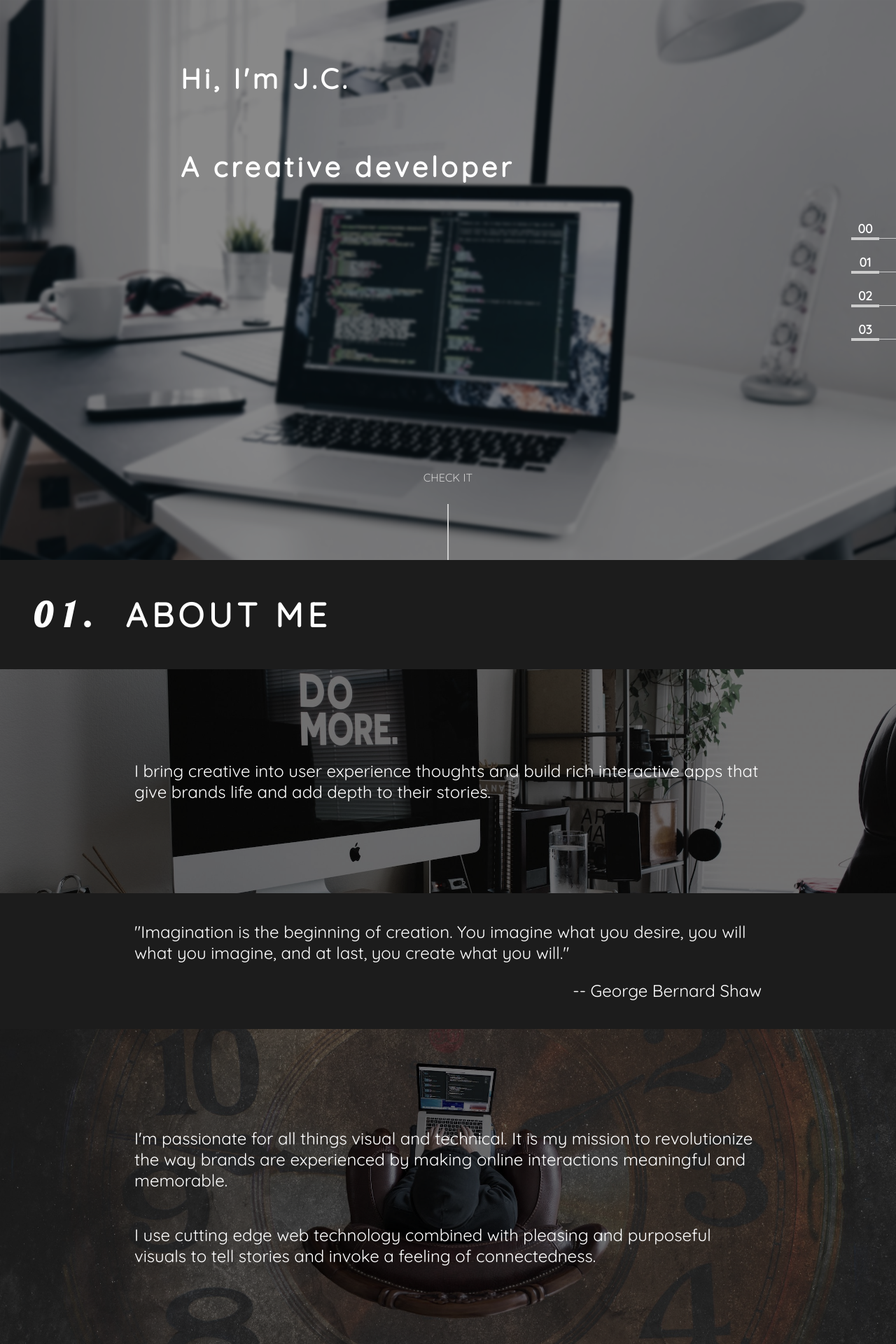
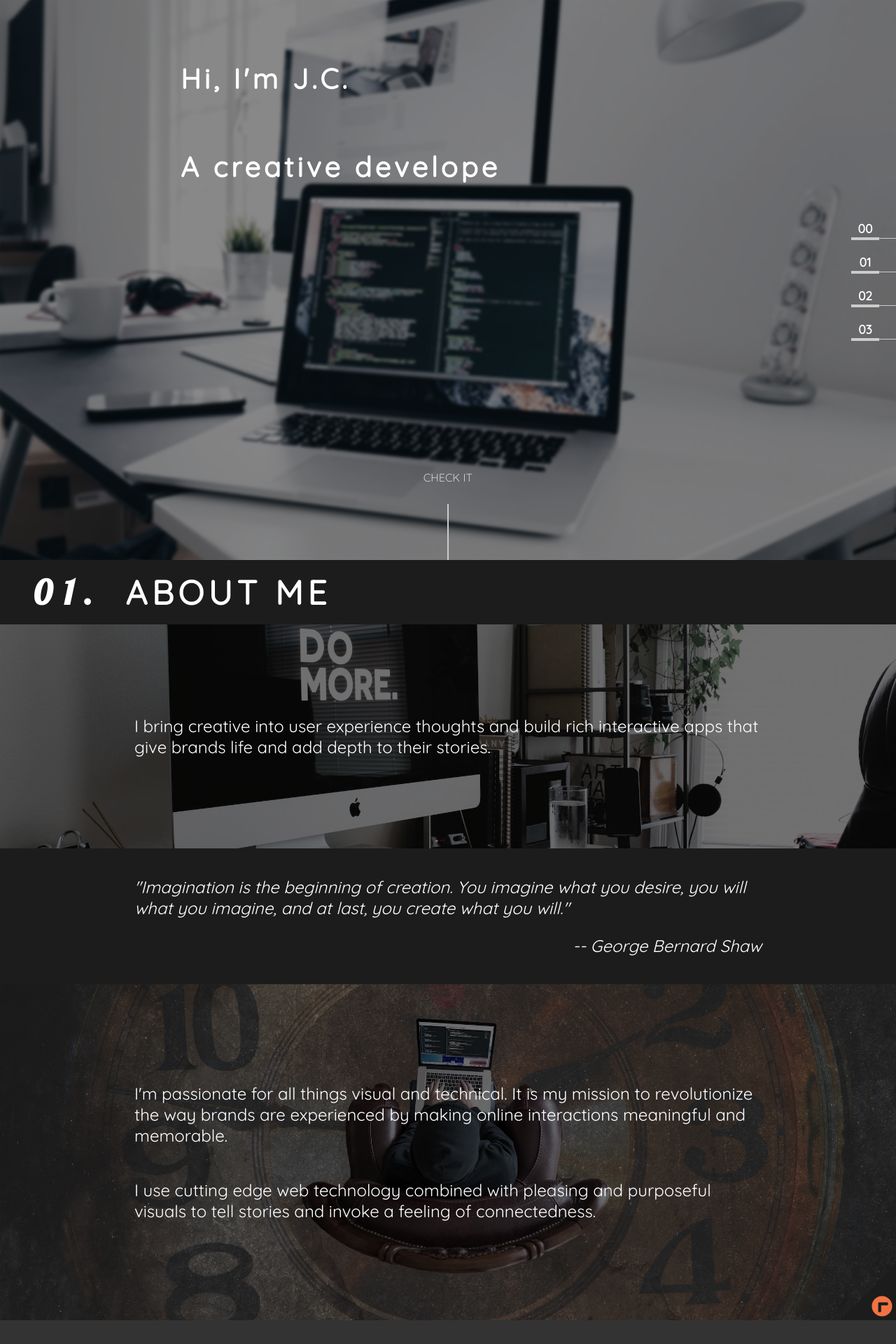
Before and after one commit to codingkix/portfolio, a React (Create React App) app: page / in a window 1280 px wide. Shown: the top 1920 px of the page at 70% size. Built offline with nearby package versions, Linux system fonts and the light colour scheme.

Commit message:
about more

```diff
--- a/package.json
+++ b/package.json
@@ -13,7 +13,7 @@
     "smoothscroll-polyfill": "^0.4.0"
   },
   "devDependencies": {
-    "react-scripts": "1.0.14"
+    "react-scripts": "1.1.0"
   },
   "scripts": {
     "predeploy": "yarn run build",
--- a/public/index.html
+++ b/public/index.html
@@ -12,6 +12,7 @@
   <link rel="manifest" href="%PUBLIC_URL%/manifest.json">
   <link rel="shortcut icon" href="%PUBLIC_URL%/favicon.ico">
   <link href="https://fonts.googleapis.com/css?family=Lobster|Quicksand" rel="stylesheet">
+  <script defer src="https://use.fontawesome.com/releases/v5.0.4/js/all.js"></script>
   <!--
       Notice the use of %PUBLIC_URL% in the tags above.
       It will be replaced with the URL of the `public` folder during the build.
--- a/src/About.css
+++ b/src/About.css
@@ -3,6 +3,29 @@
   display: flex;
   flex-direction: column;
   background-color: #1c1c1c;
+}
+
+.About-inner{
+  position: relative;
+}
+
+.About-more{
+  position: absolute;
+  bottom: 0;
+  right: 0;
+  width: 0;
+  height: 0;
+  border-bottom: 5rem solid #1c1c1c;
+  border-left: 5rem solid transparent;
+}
+
+.About-more .fa-chevron-circle-down{
+  color: #F27242;
+  position: absolute;
+  bottom: -75px;
+  right: 5px;
+  width: 30px;
+  height: 30px;
 }
 
 .About-section {
@@ -11,6 +34,10 @@
   justify-content: center;
   align-items: center;
   position: relative;
+}
+
+.About-section-quote{
+  font-style: italic;
 }
 
 .About-section-parallax {
--- a/src/About.js
+++ b/src/About.js
@@ -7,6 +7,7 @@ const About = () => {
   return (
     <article id='about' className='About'>
       <SectionHeader title='about me' label='01.' />
+      <div className='About-inner'>
         <section className='About-section parallax-1'>
           <div className='About-section-parallax' />
           <p>
@@ -37,7 +38,13 @@ const About = () => {
             connectedness.
           </p>
         </section>
-      <section className='About-section' />
+        <div className='About-more'>
+          <i
+            class='fas fa-chevron-circle-down fa-2x'
+            data-fa-transform='rotate-135'
+          />
+        </div>
+      </div>
     </article>
   )
 }
--- a/src/App.css
+++ b/src/App.css
@@ -1,13 +1,15 @@
 .App {
-    font-family: 'Quicksand', sans-serif;
-    color: #FFF;
-    height: 100%;
+  font-family: 'Quicksand', sans-serif;
+  color: #fff;
+  display: flex;
+  flex-direction: column;
+  height: 100vh;
 }
 
-.section-title{
+.section-title {
   display: flex;
 }
 
-.section-title h3{
+.section-title h3 {
   width: 50%;
 }
--- a/src/SectionHeader.css
+++ b/src/SectionHeader.css
@@ -2,6 +2,7 @@
   font-size: 3rem;
   color: #ffffff;
   text-transform: uppercase;
+  margin: 1rem;
   margin-left: 3rem;
   letter-spacing: 0.4rem;
 }
```
Also changed, not shown: 1 other file (tests, documents, lock files or other folders). Lines whose indentation alone changed are shown as unchanged.
